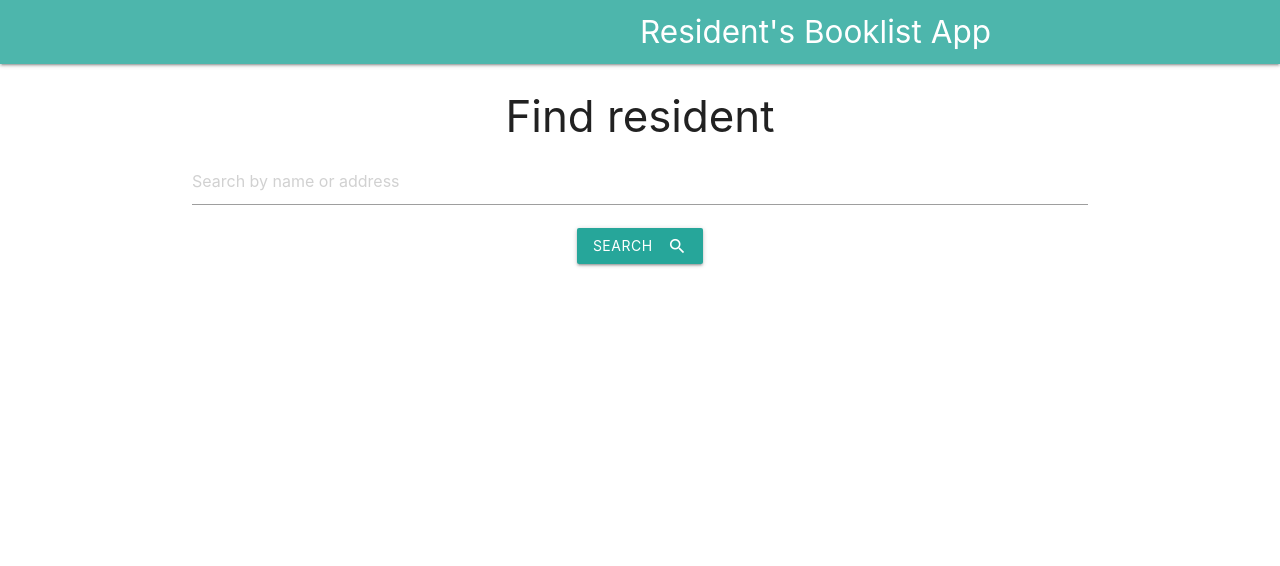
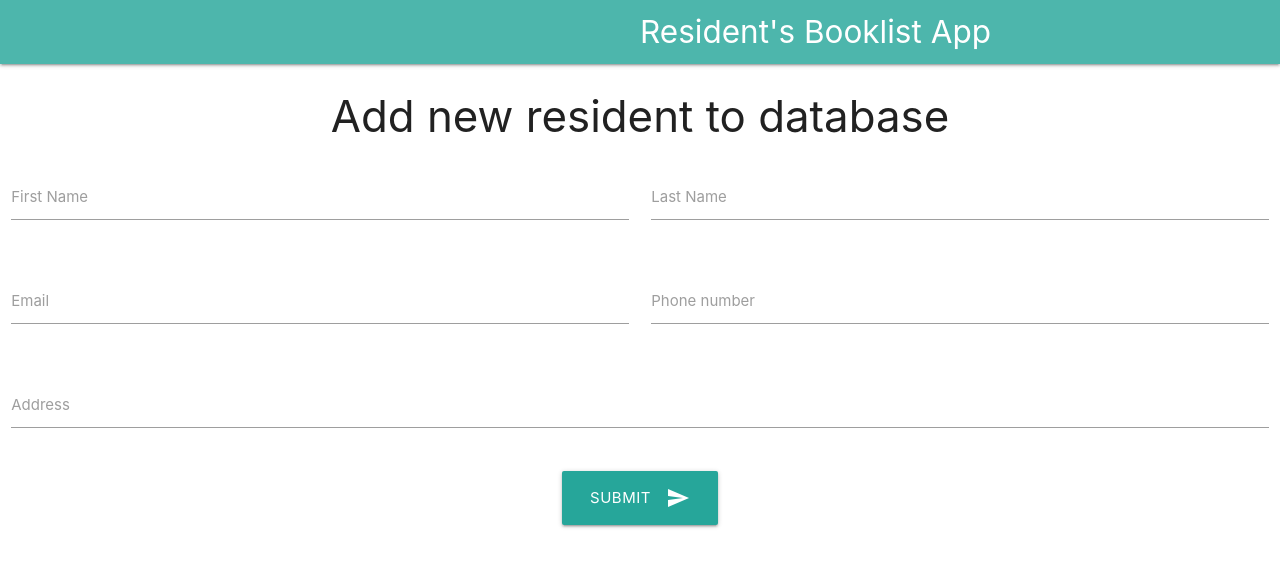
Before and after one commit to landoicco/rcm, a React (Create React App) app in the folder client/: page /add in a window 1280 px wide. Shown: the top 566 px of the page. Built offline with nearby package versions, Linux system fonts and the light colour scheme.

Commit message:
React Routed added  - Landing in change of routes  - Each page component is separated

```diff
--- a/client/package.json
+++ b/client/package.json
@@ -34,5 +34,8 @@
       "last 1 firefox version",
       "last 1 safari version"
     ]
+  },
+  "devDependencies": {
+    "react-router-dom": "^6.28.0"
   }
 }
--- a/client/src/components/AddResident.jsx
+++ b/client/src/components/AddResident.jsx
@@ -34,6 +34,7 @@ const AddResident = () => {
 
   return (
     <div className="row">
+      <h3 className="center">Add new resident to database</h3>
       <form className="col s12" onSubmit={(e) => submitContact(e)}>
         <div className="row">
           <div className="input-field col s6">
--- a/client/src/components/Landing.jsx
+++ b/client/src/components/Landing.jsx
@@ -1,12 +1,18 @@
+import { BrowserRouter, Routes, Route } from "react-router-dom";
+
 import ResidentFinder from "./ResidentFinder";
+import AddResident from "./AddResident";
+import Residents from "./Residents";
 
 const Landing = () => {
   return (
-    <div>
-      <div className="row">
-        <ResidentFinder />
-      </div>
-    </div>
+    <BrowserRouter>
+      <Routes>
+        <Route path="/" element={<ResidentFinder />} />
+        <Route path="/add" element={<AddResident />} />
+        <Route path="/residents" element={<Residents />} />
+      </Routes>
+    </BrowserRouter>
   );
 };
 
--- a/client/src/components/Residents.jsx
+++ b/client/src/components/Residents.jsx
@@ -3,7 +3,15 @@ import useResidents from "../hooks/useResidents";
 
 const Residents = () => {
   const residents = useResidents();
-  return residents.map((item) => <SingleResident key={item.id} item={item} />);
+
+  return (
+    <div>
+      <h3 className="center">Residents list</h3>
+      {residents.map((item) => (
+        <SingleResident key={item.id} item={item} />
+      ))}
+    </div>
+  );
 };
 
 export default Residents;
```
